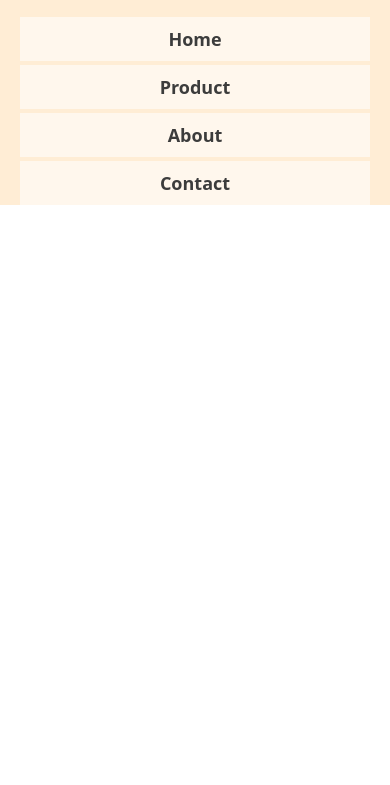
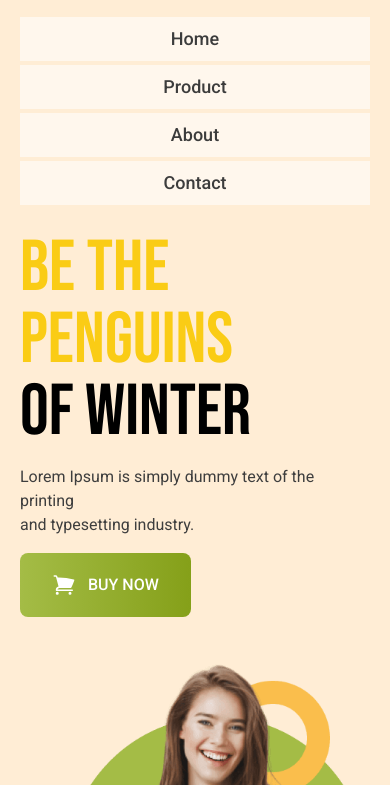
Before and after one commit to rubayedhasan/tailwind-penguin-fashion-website, a website: page index.html in a window 390 px wide. Shown: the part 59-844 px from the top of the page. Drawn offline with nearby package versions, Linux system fonts and the light colour scheme.

Commit message:
adding responsivly banner section. full of header section

```diff
--- a/css/style.css
+++ b/css/style.css
@@ -1,3 +1,5 @@
+/* google fonts styles */
+@import url("https://fonts.googleapis.com/css2?family=Bebas+Neue&family=Roboto:wght@400;500;700&display=swap");
 /* basic styles */
 * {
   padding: 0;
@@ -12,3 +14,19 @@ a {
 li {
   list-style: none;
 }
+
+body {
+  font-family: "Bebas Neue", sans-serif;
+  font-family: "Roboto", sans-serif;
+}
+
+/* header section styles*/
+nav ul li a,
+.banner-text,
+.banner-btn {
+  font-family: "Roboto", sans-serif;
+}
+
+.banner-title {
+  font-family: "Bebas Neue", sans-serif;
+}
--- a/index.html
+++ b/index.html
@@ -15,7 +15,7 @@
     <header class="bg-orange-100 px-5 md:px-0">
       <div class="container mx-auto">
         <nav
-          class="pt-8 flex flex-col md:flex-row md:justify-between md:items-center"
+          class="pt-8 pb-7 md:pb-0 flex flex-col md:flex-row md:justify-around md:items-center"
         >
           <div class="brand-logo">
             <a href="">
@@ -30,23 +30,56 @@
             class="flex flex-col md:flex-row md:justify-around md:space-x-12 space-y-1 md:space-y-0"
           >
             <li class="text-center py-2 bg-orange-50 md:bg-inherit">
-              <a class="text-lg font-semibold text-[#3c3c3c]" href="">Home</a>
+              <a class="text-lg font-medium text-[#3c3c3c]" href="">Home</a>
             </li>
             <li class="text-center py-2 mt-2.5 bg-orange-50 md:bg-inherit">
-              <a class="text-lg font-semibold text-[#3c3c3c]" href=""
-                >Product</a
-              >
+              <a class="text-lg font-medium text-[#3c3c3c]" href="">Product</a>
             </li>
             <li class="text-center py-2 mt-2.5 bg-orange-50 md:bg-inherit">
-              <a class="text-lg font-semibold text-[#3c3c3c]" href="">About</a>
+              <a class="text-lg font-medium text-[#3c3c3c]" href="">About</a>
             </li>
             <li class="text-center py-2 mt-2.5 bg-orange-50 md:bg-inherit">
-              <a class="text-lg font-semibold text-[#3c3c3c]" href=""
-                >Contact</a
-              >
+              <a class="text-lg font-medium text-[#3c3c3c]" href="">Contact</a>
             </li>
           </ul>
         </nav>
+
+        <!-- banner section  -->
+        <div
+          class="banner flex flex-col md:flex-row md:justify-evenly md:items-center pb-2 md:pb-0 md:h-screen space-y-10 md:space-y-0"
+        >
+          <div class="banner-description">
+            <h1 class="banner-title uppercase text-black font-normal text-7xl">
+              <span class="text-yellow-400">Be the Penguins</span>
+              <br />
+              of Winter
+            </h1>
+            <p class="banner-text text-[#3E3E3E] font-normal text-base my-4">
+              Lorem Ipsum is simply dummy text of the printing <br />
+              and typesetting industry.
+            </p>
+            <button
+              type="button"
+              class="banner-btn text-white font-medium bg-gradient-to-r from-[#A4BC46] to-[#85A019] py-5 px-8 rounded-lg"
+            >
+              <svg
+                xmlns="http://www.w3.org/2000/svg"
+                viewBox="0 0 24 24"
+                fill="currentColor"
+                class="w-6 h-6 inline mr-2"
+              >
+                <path
+                  d="M2.25 2.25a.75.75 0 000 1.5h1.386c.17 0 .318.114.362.278l2.558 9.592a3.752 3.752 0 00-2.806 3.63c0 .414.336.75.75.75h15.75a.75.75 0 000-1.5H5.378A2.25 2.25 0 017.5 15h11.218a.75.75 0 00.674-.421 60.358 60.358 0 002.96-7.228.75.75 0 00-.525-.965A60.864 60.864 0 005.68 4.509l-.232-.867A1.875 1.875 0 003.636 2.25H2.25zM3.75 20.25a1.5 1.5 0 113 0 1.5 1.5 0 01-3 0zM16.5 20.25a1.5 1.5 0 113 0 1.5 1.5 0 01-3 0z"
+                />
+              </svg>
+
+              BUY NOW
+            </button>
+          </div>
+          <div class="banner-image text-center">
+            <img src="images/image/model.png" alt="model" />
+          </div>
+        </div>
       </div>
     </header>
 
```
